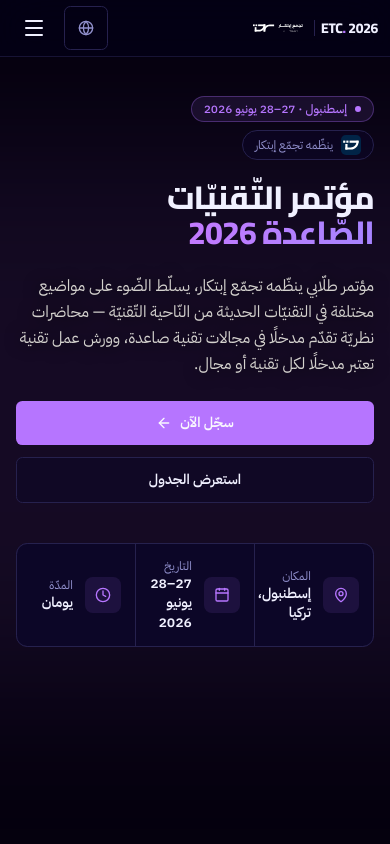
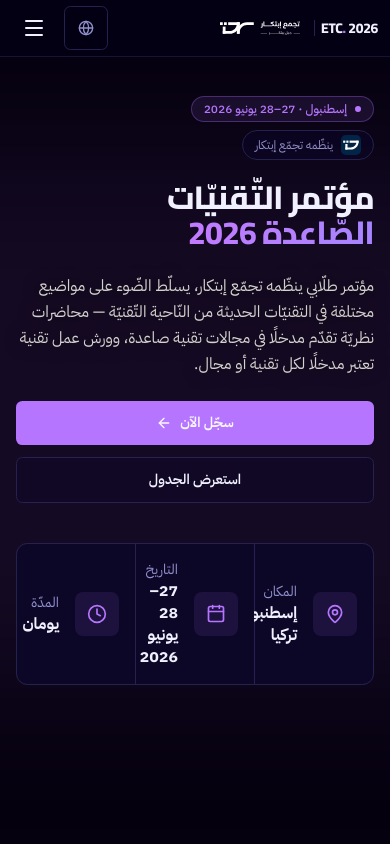
Before and after one commit to ibtikar-org-tr/etc, a React (Vite) app in the folder frontend/: page /ar in a window 390 px wide. Shown: the top 844 px of the page. Built offline with nearby package versions, Linux system fonts and the light colour scheme.

Commit message:
Enhance styling and layout of Hero and SiteHeader components. Updated spacing, font sizes, and icon dimensions in the Hero component for improved visual consistency. Adjusted logo size in SiteHeader for better responsiveness across different screen sizes.

```diff
--- a/frontend/src/components/hero.tsx
+++ b/frontend/src/components/hero.tsx
@@ -127,13 +127,13 @@ export function Hero() {
         <div ref={factsRef} className="hero-facts mt-10 lg:mt-14">
           <div className="grid grid-cols-1 gap-px overflow-hidden rounded-xl border border-border bg-border min-[380px]:grid-cols-3 lg:grid-cols-3">
           {facts.map((f) => (
-            <div key={f.label} className="hero-fact flex items-center gap-3 bg-card p-3.5 sm:p-4 lg:p-5">
-              <div className="grid size-9 shrink-0 place-items-center rounded-lg bg-primary/10 text-primary sm:size-10">
-                <f.icon className="size-4 sm:size-5" />
+            <div key={f.label} className="hero-fact flex items-center gap-4 bg-card p-4 sm:gap-4 sm:p-5 lg:p-6">
+              <div className="grid size-11 shrink-0 place-items-center rounded-lg bg-primary/10 text-primary sm:size-12">
+                <f.icon className="size-5 sm:size-6" />
               </div>
               <div className="min-w-0">
-                <div className="text-xs text-muted-foreground">{f.label}</div>
-                <div className="text-sm font-semibold leading-snug text-balance">{f.value}</div>
+                <div className="text-sm text-muted-foreground sm:text-base">{f.label}</div>
+                <div className="text-base font-bold leading-snug text-balance sm:text-lg">{f.value}</div>
               </div>
             </div>
           ))}
--- a/frontend/src/components/site-header.tsx
+++ b/frontend/src/components/site-header.tsx
@@ -141,7 +141,7 @@ export function SiteHeader() {
             className="shrink-0 transition-opacity hover:opacity-80"
             aria-label="Ibtikar Assembly"
           >
-            <IbtikarLogo className="h-5 w-auto max-[359px]:max-w-[4.5rem] sm:h-8 sm:max-w-none" />
+            <IbtikarLogo className="h-8 w-auto max-[359px]:max-w-[6.5rem] sm:h-10 sm:max-w-none lg:h-11" />
           </a>
         </div>
 
```
